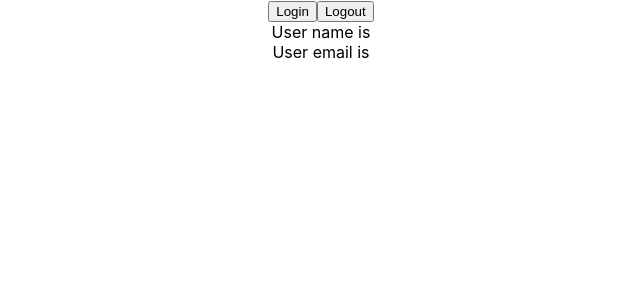
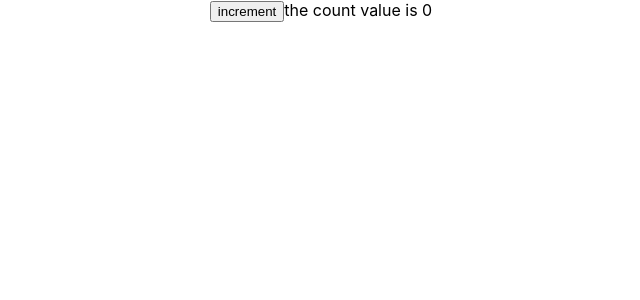
Before and after one commit to hcsoylu/react-with-ts, a React (Create React App) app: page / in a window 1280 px wide. Shown: the top 300 px of the page, without its empty margins (319-959 px from the left). Built offline with nearby package versions, Linux system fonts and the light colour scheme.

Commit message:
class component with type

```diff
--- a/src/App.tsx
+++ b/src/App.tsx
@@ -1,13 +1,10 @@
 import "./App.css";
-import { UserContextProvider } from "./components/context/UserContext";
-import User from "./components/context/User";
+import Counter from "./components/class/Counter";
 
 function App() {
   return (
     <div className="App">
-      <UserContextProvider>
-        <User />
-      </UserContextProvider>
+      <Counter message="the count value is" />
     </div>
   );
 }
--- /dev/null
+++ b/src/components/class/Counter.tsx
@@ -0,0 +1,28 @@
+import { Component } from "react";
+
+type CounterProps = {
+  message: string;
+};
+
+type CounterState = {
+  count: number;
+};
+
+export default class Counter extends Component<CounterProps, CounterState> {
+  state = {
+    count: 0,
+  };
+
+  handleClick = () => {
+    this.setState((prev) => ({ count: prev.count + 1 }));
+  };
+
+  render() {
+    return (
+      <div>
+        <button onClick={this.handleClick}>increment</button>
+        {this.props.message} {this.state.count}
+      </div>
+    );
+  }
+}
```
